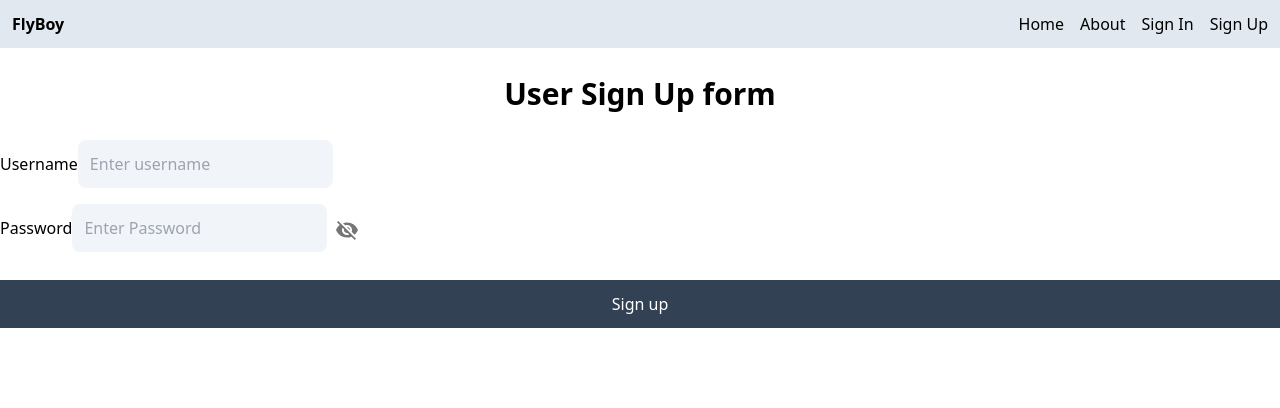
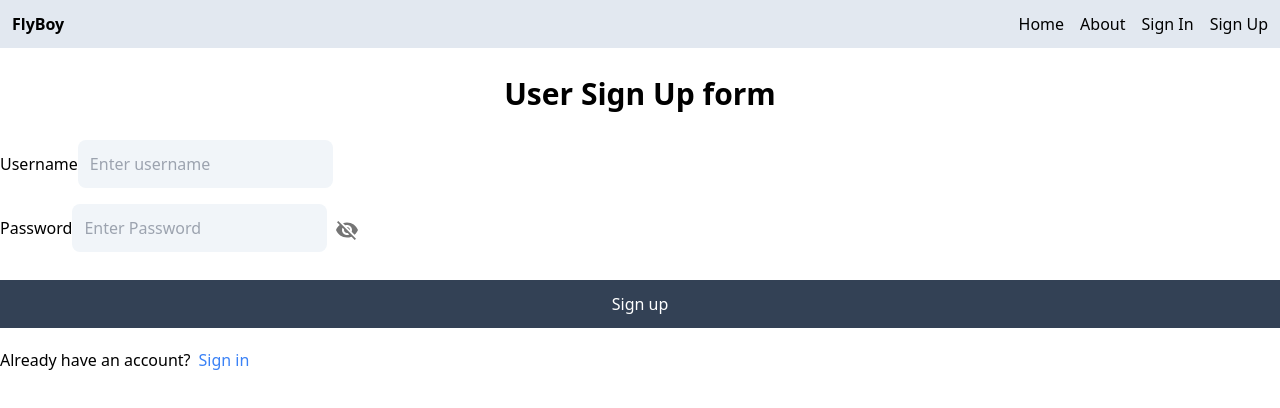
Before and after one commit to Eugene7997/flyboy, a React (Create React App) app in the folder client/: page /sign_up in a window 1280 px wide. Shown: the top 408 px of the page. Built offline with nearby package versions, Linux system fonts and the light colour scheme.

Commit message:
Added link from sign up to sign in

```diff
--- a/client/src/components/UserSignUp.js
+++ b/client/src/components/UserSignUp.js
@@ -1,5 +1,6 @@
 import { Form } from "react-bootstrap";
 import { useState } from "react";
+import { Link } from "react-router-dom";
 import VisibilityOffIcon from '@mui/icons-material/VisibilityOff';
 import VisibilityIcon from '@mui/icons-material/Visibility';
 import IconButton from '@mui/material/IconButton';
@@ -82,6 +83,12 @@
                 </Form.Group>
                 <button disabled={loading} type="submit" className="bg-slate-700 text-white p-3">{loading ? "Loading..." : 'Sign up'}</button>
             </form>
+            <div className='flex gap-2 mt-5'>
+                <p>Already have an account?</p>
+                <Link to='/sign_in'>
+                    <span className='text-blue-500'>Sign in</span>
+                </Link>
+            </div>
             <div>
                 <p className='text-red-700'>{error}</p>
                 <p>{success}</p>
```
